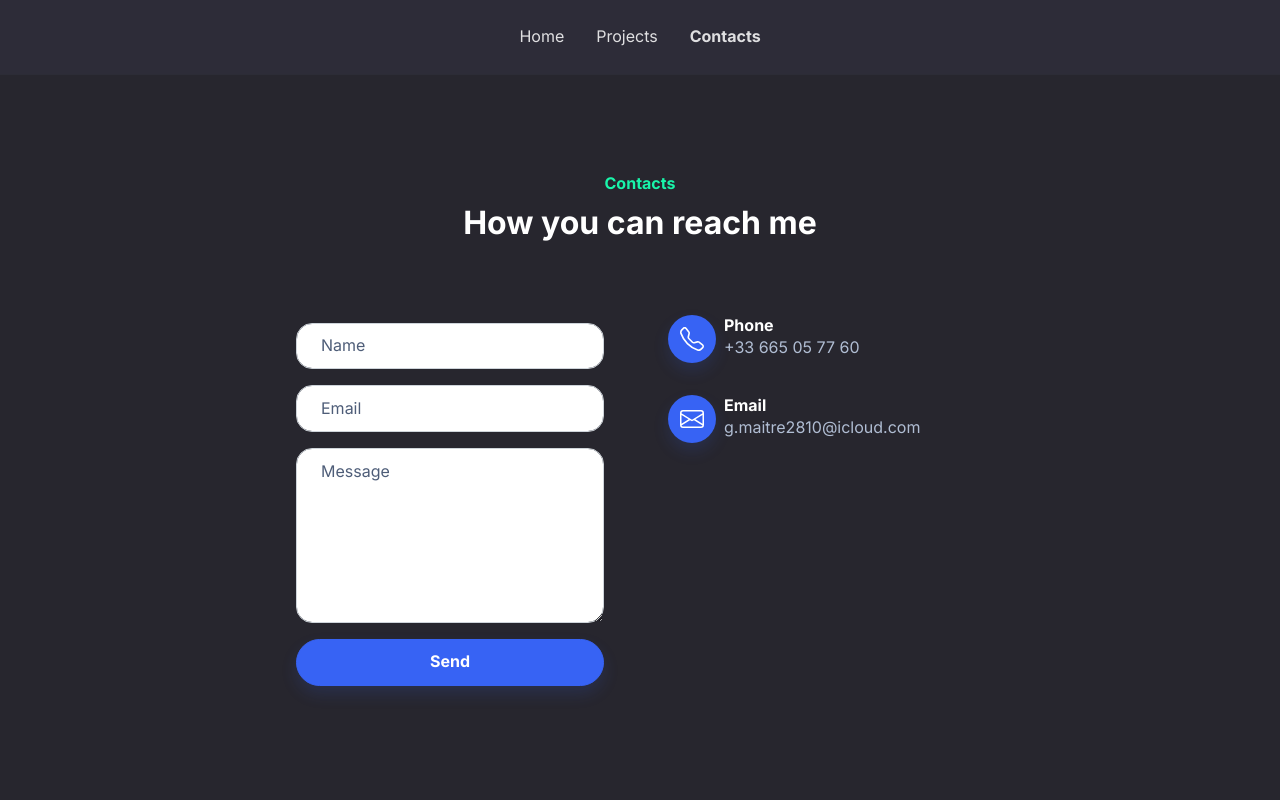
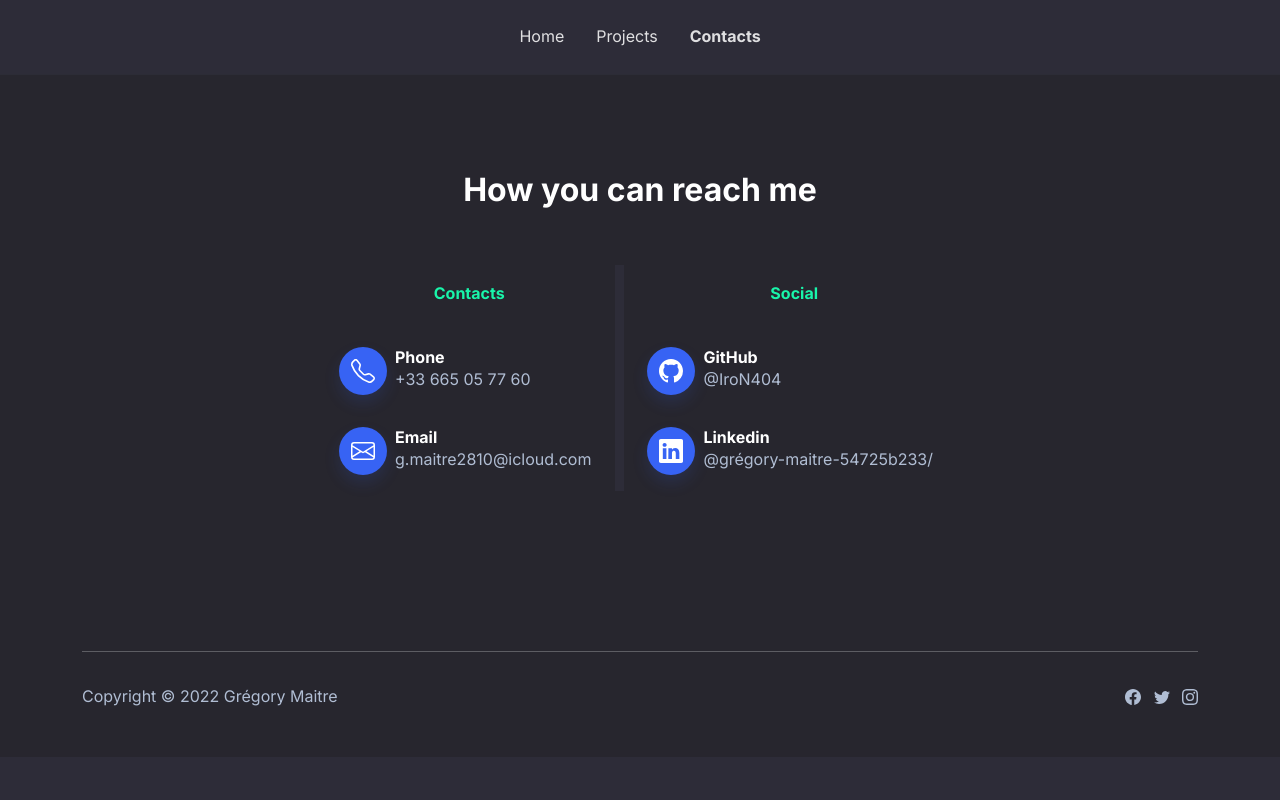
Before and after one commit to IroN404/Portfolio, a plain HTML site: page contacts.html in a window 1280 px wide. Shown: the top 800 px of the page. Drawn offline with Linux system fonts and the light colour scheme.

Commit message:
Update contacts.html

```diff
--- a/contacts.html
+++ b/contacts.html
@@ -22,27 +22,19 @@
             </div>
         </div>
     </nav>
-    <section class="py-5" style="background: rgb(39, 38, 46);">
+    <section class="py-5" style="background: rgb(39, 38, 46);border-right-width: 14px;">
         <div class="container py-5">
             <div class="row mb-5">
                 <div class="col-md-8 col-xl-6 text-center mx-auto">
-                    <p class="fw-bold text-success mb-2">Contacts</p>
                     <h2 class="fw-bold">How you can reach me</h2>
                 </div>
             </div>
             <div class="row d-flex justify-content-center">
-                <div class="col-md-6 col-xl-4">
-                    <div>
-                        <form class="p-3 p-xl-4" method="post">
-                            <div class="mb-3"><input class="form-control" type="text" id="name-1" name="name" placeholder="Name"></div>
-                            <div class="mb-3"><input class="form-control" type="email" id="email-1" name="email" placeholder="Email"></div>
-                            <div class="mb-3"><textarea class="form-control" id="message-1" name="message" rows="6" placeholder="Message"></textarea></div>
-                            <div><button class="btn btn-primary shadow d-block w-100" type="submit">Send </button></div>
-                        </form>
-                    </div>
-                </div>
-                <div class="col-md-4 col-xl-4 d-flex justify-content-center justify-content-xl-start">
-                    <div class="d-flex flex-wrap flex-md-column justify-content-md-start align-items-md-start h-100">
+                <div class="col-md-4 col-xl-7 d-flex justify-content-center justify-content-xl-start">
+                    <div class="d-flex flex-wrap flex-md-column justify-content-md-start align-items-md-start h-100" style="margin-left: auto;margin-right: auto;border-radius: 0;border-top-left-radius: 17px;border-top-right-radius: -175px;border-bottom-right-radius: -133px;border-bottom-left-radius: 149px;border-right: 9.5px solid rgb(45,44,56) ;">
+                        <div class="d-flex align-items-center p-3" style="margin-right: auto;margin-left: auto;">
+                            <p class="fw-bold text-success mb-2" style="position: relative;text-align: center;">Contacts</p>
+                        </div>
                         <div class="d-flex align-items-center p-3">
                             <div class="bs-icon-md bs-icon-circle bs-icon-primary shadow d-flex flex-shrink-0 justify-content-center align-items-center d-inline-block bs-icon bs-icon-md"><svg xmlns="http://www.w3.org/2000/svg" width="1em" height="1em" fill="currentColor" viewBox="0 0 16 16" class="bi bi-telephone">
                                     <path d="M3.654 1.328a.678.678 0 0 0-1.015-.063L1.605 2.3c-.483.484-.661 1.169-.45 1.77a17.568 17.568 0 0 0 4.168 6.608 17.569 17.569 0 0 0 6.608 4.168c.601.211 1.286.033 1.77-.45l1.034-1.034a.678.678 0 0 0-.063-1.015l-2.307-1.794a.678.678 0 0 0-.58-.122l-2.19.547a1.745 1.745 0 0 1-1.657-.459L5.482 8.062a1.745 1.745 0 0 1-.46-1.657l.548-2.19a.678.678 0 0 0-.122-.58L3.654 1.328zM1.884.511a1.745 1.745 0 0 1 2.612.163L6.29 2.98c.329.423.445.974.315 1.494l-.547 2.19a.678.678 0 0 0 .178.643l2.457 2.457a.678.678 0 0 0 .644.178l2.189-.547a1.745 1.745 0 0 1 1.494.315l2.306 1.794c.829.645.905 1.87.163 2.611l-1.034 1.034c-.74.74-1.846 1.065-2.877.702a18.634 18.634 0 0 1-7.01-4.42 18.634 18.634 0 0 1-4.42-7.009c-.362-1.03-.037-2.137.703-2.877L1.885.511z"></path>
@@ -59,6 +51,29 @@
                             <div class="px-2">
                                 <h6 class="fw-bold mb-0">Email</h6>
                                 <p class="text-muted mb-0">g.maitre2810@icloud.com</p>
+                            </div>
+                        </div>
+                    </div>
+                    <div class="d-flex flex-wrap flex-md-column justify-content-md-start align-items-md-start h-100" style="margin-left: auto;margin-right: auto;border-right-style: none;border-right-color: var(--bs-indigo);">
+                        <div class="d-flex align-items-center p-3" style="margin-right: auto;margin-left: auto;">
+                            <p class="fw-bold text-success mb-2" style="position: relative;text-align: center;">Social</p>
+                        </div>
+                        <div class="d-flex align-items-center p-3" style="margin-right: auto;padding-right: 0px;margin-bottom: 0px;">
+                            <div class="bs-icon-md bs-icon-circle bs-icon-primary shadow d-flex flex-shrink-0 justify-content-center align-items-center d-inline-block bs-icon bs-icon-md"><svg xmlns="http://www.w3.org/2000/svg" width="1em" height="1em" fill="currentColor" viewBox="0 0 16 16" class="bi bi-github">
+                                    <path d="M8 0C3.58 0 0 3.58 0 8c0 3.54 2.29 6.53 5.47 7.59.4.07.55-.17.55-.38 0-.19-.01-.82-.01-1.49-2.01.37-2.53-.49-2.69-.94-.09-.23-.48-.94-.82-1.13-.28-.15-.68-.52-.01-.53.63-.01 1.08.58 1.23.82.72 1.21 1.87.87 2.33.66.07-.52.28-.87.51-1.07-1.78-.2-3.64-.89-3.64-3.95 0-.87.31-1.59.82-2.15-.08-.2-.36-1.02.08-2.12 0 0 .67-.21 2.2.82.64-.18 1.32-.27 2-.27.68 0 1.36.09 2 .27 1.53-1.04 2.2-.82 2.2-.82.44 1.1.16 1.92.08 2.12.51.56.82 1.27.82 2.15 0 3.07-1.87 3.75-3.65 3.95.29.25.54.73.54 1.48 0 1.07-.01 1.93-.01 2.2 0 .21.15.46.55.38A8.012 8.012 0 0 0 16 8c0-4.42-3.58-8-8-8z"></path>
+                                </svg></div>
+                            <div class="px-2">
+                                <h6 class="fw-bold mb-0">GitHub</h6>
+                                <p class="text-muted mb-0">@IroN404</p>
+                            </div>
+                        </div>
+                        <div class="d-flex align-items-center p-3">
+                            <div class="bs-icon-md bs-icon-circle bs-icon-primary shadow d-flex flex-shrink-0 justify-content-center align-items-center d-inline-block bs-icon bs-icon-md"><svg xmlns="http://www.w3.org/2000/svg" width="1em" height="1em" fill="currentColor" viewBox="0 0 16 16" class="bi bi-linkedin">
+                                    <path d="M0 1.146C0 .513.526 0 1.175 0h13.65C15.474 0 16 .513 16 1.146v13.708c0 .633-.526 1.146-1.175 1.146H1.175C.526 16 0 15.487 0 14.854V1.146zm4.943 12.248V6.169H2.542v7.225h2.401zm-1.2-8.212c.837 0 1.358-.554 1.358-1.248-.015-.709-.52-1.248-1.342-1.248-.822 0-1.359.54-1.359 1.248 0 .694.521 1.248 1.327 1.248h.016zm4.908 8.212V9.359c0-.216.016-.432.08-.586.173-.431.568-.878 1.232-.878.869 0 1.216.662 1.216 1.634v3.865h2.401V9.25c0-2.22-1.184-3.252-2.764-3.252-1.274 0-1.845.7-2.165 1.193v.025h-.016a5.54 5.54 0 0 1 .016-.025V6.169h-2.4c.03.678 0 7.225 0 7.225h2.4z"></path>
+                                </svg></div>
+                            <div class="px-2">
+                                <h6 class="fw-bold mb-0">Linkedin</h6>
+                                <p class="text-muted mb-0">@grégory-maitre-54725b233/</p>
                             </div>
                         </div>
                     </div>
```
